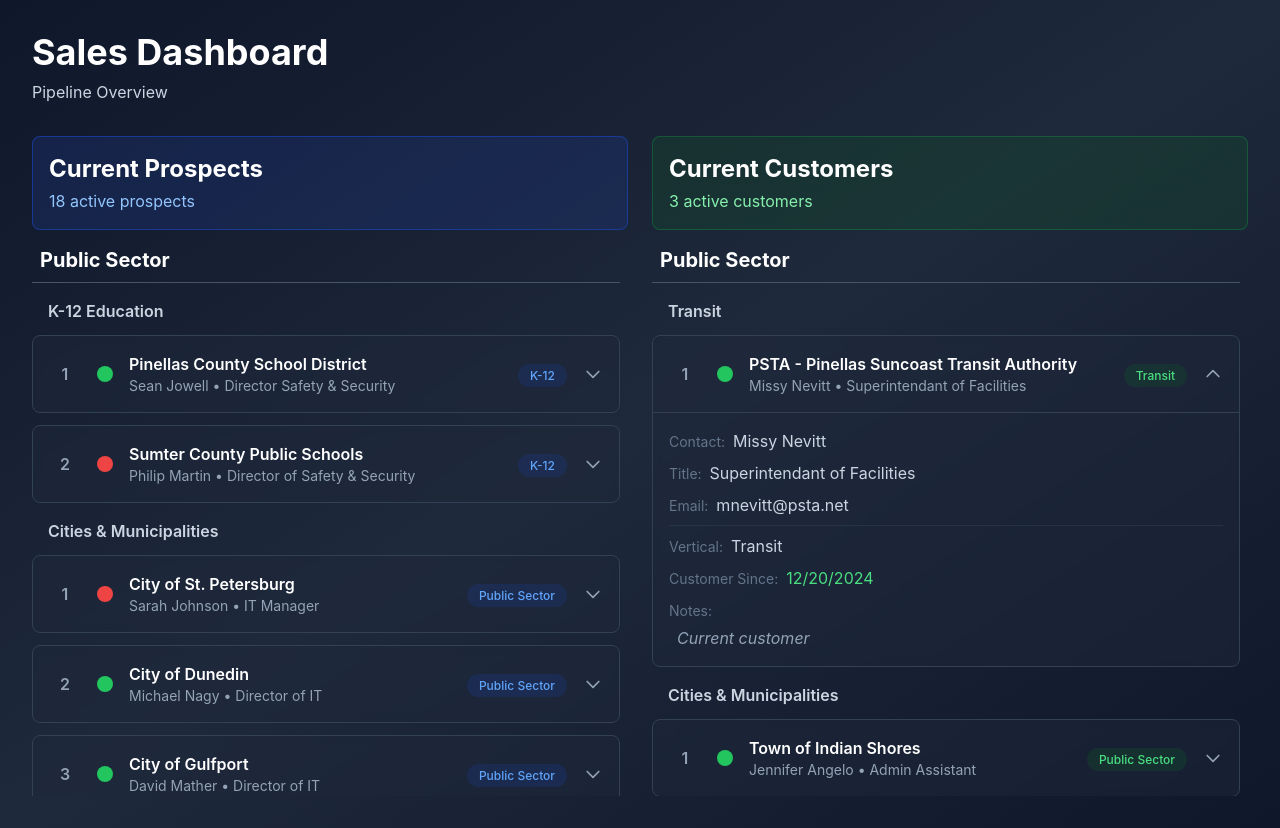
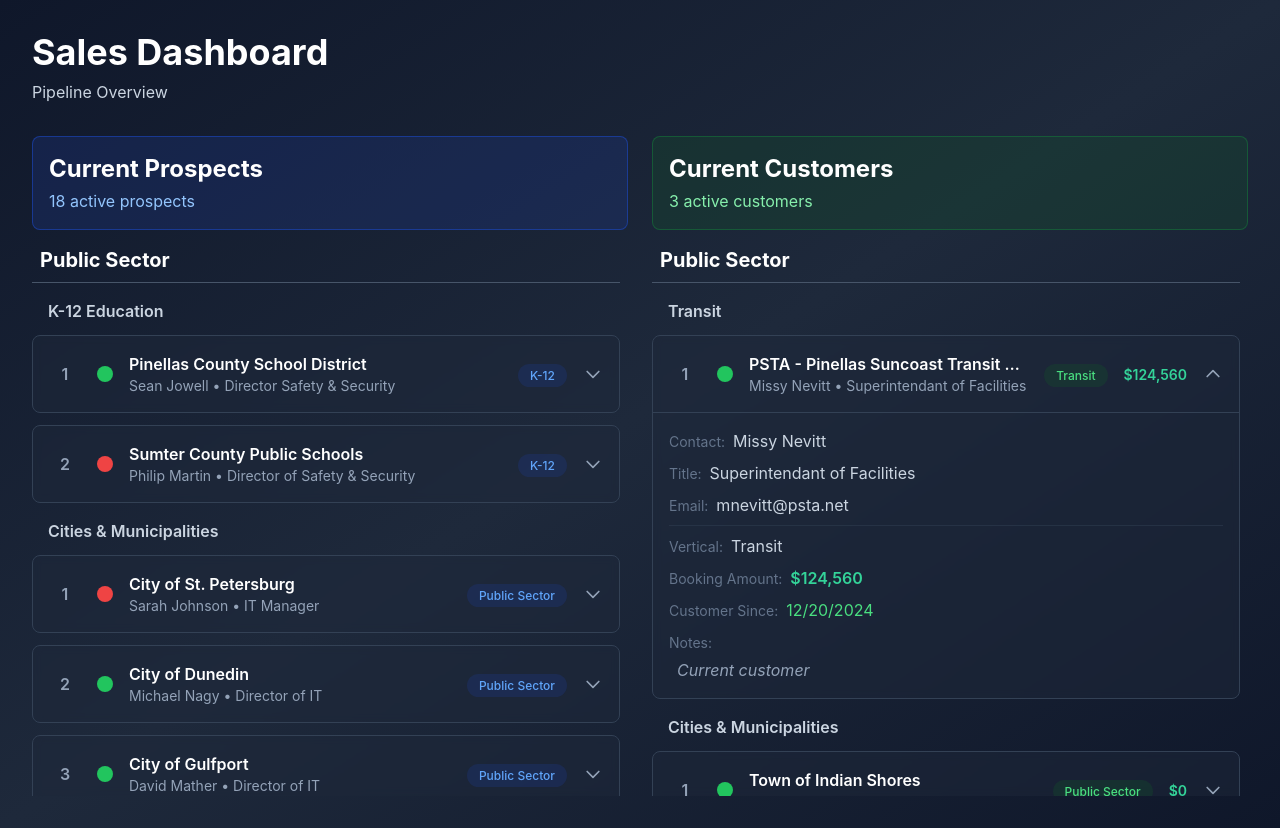
Before and after one commit to tihmeh/sales-prospects, a React (Vite) app: page / in a window 1280 px wide. Both pictures are taken after a click on the element 946 px from the left and 374 px from the top of the page. Built offline with nearby package versions, Linux system fonts and the light colour scheme.

Commit message:
Update App.jsx

```diff
--- a/src/App.jsx
+++ b/src/App.jsx
@@ -211,7 +211,8 @@
       email: "jangelo@myindianshores.com",
       startDate: "2024-06-10",
       notes: "Current customer",
-      vertical: "Public Sector"
+      vertical: "Public Sector",
+      bookingAmount: 0
     },
     {
       id: 103,
@@ -224,7 +225,8 @@
       email2: "tclark@largo.com",
       startDate: "2024-03-20",
       notes: "Current customer",
-      vertical: "Public Sector"
+      vertical: "Public Sector",
+      bookingAmount: 0
     }
   ];
 
@@ -237,7 +239,8 @@
       email: "mnevitt@psta.net",
       startDate: "12/20/2024",
       notes: "Current customer",
-      vertical: "Transit"
+      vertical: "Transit",
+      bookingAmount: 124560
     }
   ];
 
@@ -250,6 +253,15 @@
 
   const toggleCustomer = (id) => {
     setExpandedCustomer(expandedCustomer === id ? null : id);
+  };
+
+  const formatCurrency = (amount) => {
+    return new Intl.NumberFormat('en-US', {
+      style: 'currency',
+      currency: 'USD',
+      minimumFractionDigits: 0,
+      maximumFractionDigits: 0,
+    }).format(amount);
   };
 
   const ProspectCard = ({ prospect, index }) => (
@@ -381,6 +393,12 @@
           </span>
         </div>
 
+        <div className="flex-shrink-0">
+          <span className="text-sm font-semibold text-emerald-400">
+            {formatCurrency(customer.bookingAmount)}
+          </span>
+        </div>
+
         <div className="flex-shrink-0 text-slate-400">
           <svg
             className={`w-5 h-5 transition-transform ${expandedCustomer === customer.id ? 'rotate-180' : ''}`}
@@ -426,6 +444,10 @@
           <div className="text-slate-300 mt-3 pt-2 border-t border-slate-700/50">
             <span className="text-slate-500 text-sm">Vertical:</span>
             <span className="ml-2">{customer.vertical}</span>
+          </div>
+          <div className="text-slate-300">
+            <span className="text-slate-500 text-sm">Booking Amount:</span>
+            <span className="ml-2 text-emerald-400 font-semibold">{formatCurrency(customer.bookingAmount)}</span>
           </div>
           <div className="text-slate-300">
             <span className="text-slate-500 text-sm">Customer Since:</span>
```
